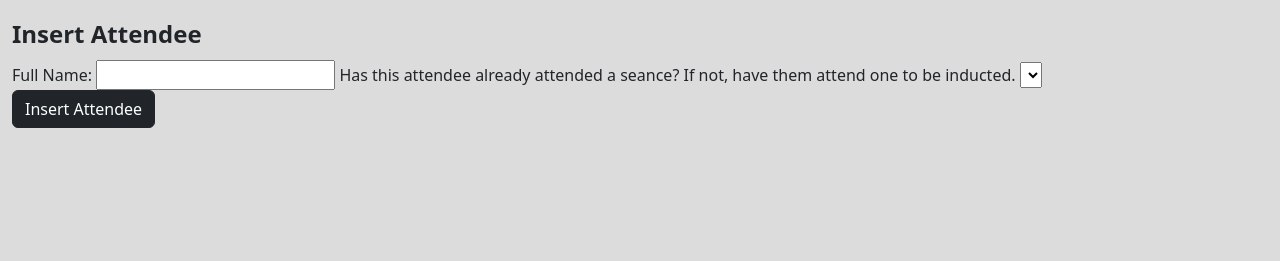
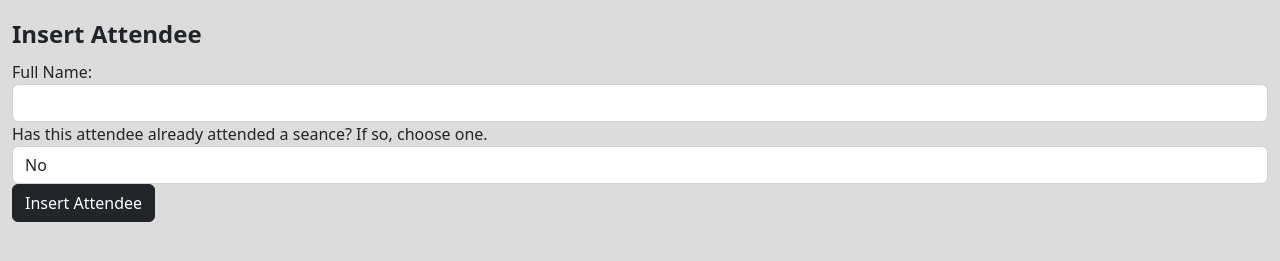
Before and after one commit to gmelsby/DataSeyance, a Flask app: page /attendees in a window 1280 px wide. Shown: the part 161-422 px from the top of the page. Run offline with Flask 2, Linux system fonts and the light colour scheme; data that the repository does not hold is empty; some libraries are stand-ins or nearby versions.

Commit message:
Updated attendees routes to add attendee and entry into intersection table at the same time. Also updated db_connector.py to have execute_query take quantity=none, which does not attempt to fetch

```diff
--- a/app.py
+++ b/app.py
@@ -27,8 +27,8 @@ def index():
 def attendees():
     edit_form = -1
 
-        # we had a post so we are going to look at a parameter passed from a hidden form value
-        # get form values as dict
+    # we had a post so we are going to look at a parameter passed from a hidden form value
+    # get form values as dict
 
     if request.method == 'POST':
 
@@ -37,7 +37,11 @@ def attendees():
         action = content['action']
 
         if action == 'insert' and content.get('insert_full_name').strip():
-            db.execute_query(queries['attendees']['insert_inline'], (content['insert_full_name'],))
+            if content.get('seance_id'):
+                db.execute_queries(queries['attendees']['insert'], [(content['insert_full_name'],), (), content['seance_id']])
+            # insert attendee who has not attended a seance yet
+            else:
+                db.execute_query(queries['attendees']['insert_inline'], (content['insert_full_name'],))
 
 
         if action == 'delete':
--- a/database/db_connector.py
+++ b/database/db_connector.py
@@ -34,7 +34,8 @@ def execute_query(query, query_params=(), quantity="many"):
     db_connection: a MySQLdb connection object created by connect_to_database()
     query: string containing SQL query
     query_params: the parameters that fill in variables in the query
-    quantity: determines if fetchone or fetchall is called on the cursor
+    quantity: determines if nothing, fetchone or fetchall is called on the cursor
+        accepted values are "none", "one", and "many"
 
     returns: the results of the query
     '''
@@ -49,7 +50,7 @@ def execute_query(query, query_params=(), quantity="many"):
         return None
 
     # check that quanity is a valid parameter
-    if not (quantity == "many" or quantity == "one"):
+    if not (quantity == "none" or quantity == "many" or quantity == "one"):
         print("make sure quanity is either 'many' or 'one'")
         return None
 
@@ -68,6 +69,10 @@ def execute_query(query, query_params=(), quantity="many"):
     # this will actually commit any changes to the database. without this no
     # changes will be committed!
     db_connection.commit();
+
+    if quantity == "none":
+        cursor.close()
+        return
 
     print(f"Fetching quantity {quantity}")
     # sepecifies which cursor method will be called on the cursor based on quantity parameter
@@ -96,13 +101,3 @@ def execute_queries(queries, query_params = ()):
 
     db_connection.commit();
     return cursor
-
-if __name__ == '__main__':
-    print("Executing a sample query on the database using the credentials from db_credentials.py")
-    db = connect_to_database()
-    query = "SELECT * from bsg_people;"
-    results = execute_query(db, query);
-    print("Printing results of %s" % query)
-
-    for r in results.fetchall():
-        print(r)
--- a/templates/attendees.j2
+++ b/templates/attendees.j2
@@ -68,13 +68,14 @@
 </table>
 
 
-<div id="insert" style="display: block">
+<div class="form-group" id="insert">
   <form id="InsertAttendee" method="POST">
      <legend><strong>Insert Attendee</strong></legend>
      <fieldset class="fields">
-     <label> Full Name: </label> <input type="text"  name="name">
-     <label for="seance_id">Has this attendee already attended a seance? If not, have them attend one to be inducted.</label>
-     <select name="seance_id" id="seance_id_select">
+     <label> Full Name: </label> <input type="text" class="form-control" name="insert_full_name">
+     <label for="seance_id">Has this attendee already attended a seance? If so, choose one.</label>
+     <select name="seance_id" class="form-control" id="seance_id_select">
+    <option value="">No</option>
     {% for seance in seance_data %}
     <option value={{seance['seance_id']}}>
     {{seance['date']}} at {{seance['name']}} | seance_id: {{seance['seance_id']}}</option>
@@ -82,6 +83,7 @@
   </select>
     </fieldset>
     <input  class="btn btn-dark"  type="submit" id="InsertAttendee" value="Insert Attendee">
+    <input type="hidden" name="action" value="insert">
   </form>
 </div>
 
```
